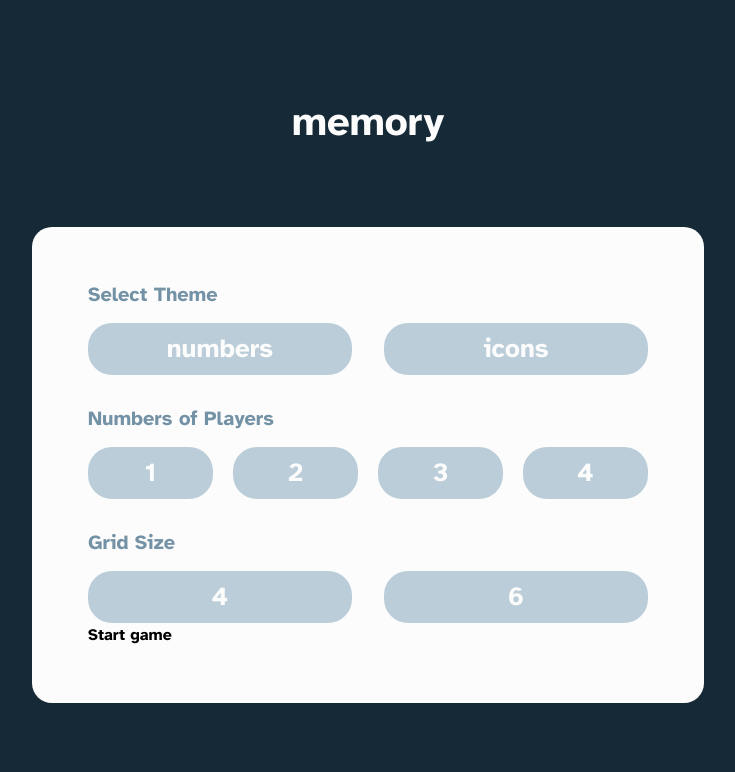
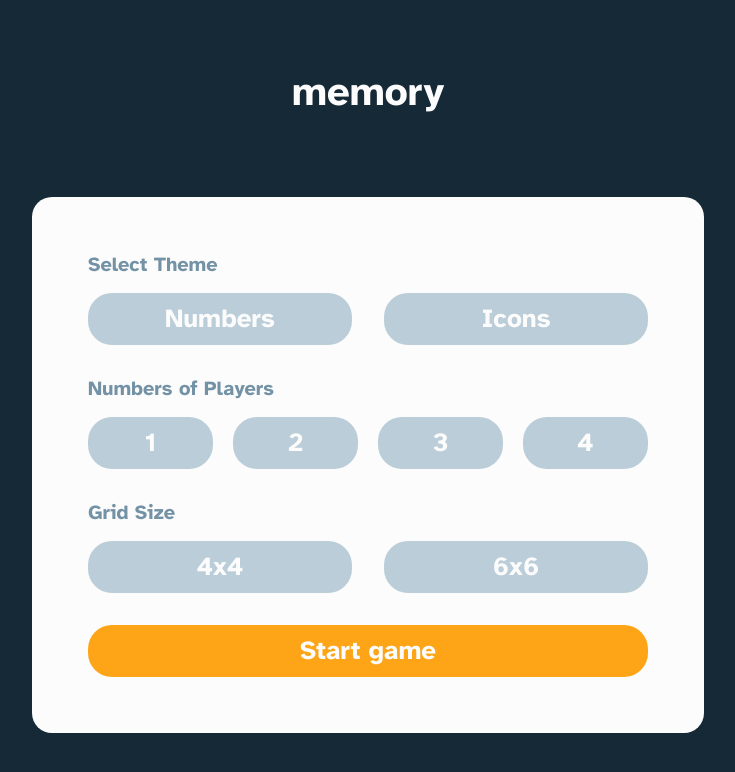
Before and after one commit to MarcinFiuk/memory-game, a React (Create React App) app: page / in a window 1280 px wide. Shown: the top 772 px of the page, without its empty margins (272-1007 px from the left). Built offline with nearby package versions, Linux system fonts and the light colour scheme.

Commit message:
style: add selected attribute to button

```diff
--- a/src/components/Button.tsx
+++ b/src/components/Button.tsx
@@ -1,12 +1,11 @@
-import React from 'react';
+import { ComponentPropsWithoutRef } from 'react';
 
-type ButtonProps = {
-    onClick?: () => void;
+type ButtonProps = ComponentPropsWithoutRef<'button'> & {
     style?: React.CSSProperties;
+    selected?: boolean;
     customColor?: string;
     customFontSize?: string;
     customFontColor?: string;
-    children: React.ReactNode;
 };
 
 function Button({
@@ -15,10 +14,15 @@ function Button({
     customFontSize,
     customFontColor,
     children,
+    selected,
 }: ButtonProps) {
-    const bgColor = customColor
-        ? customColor
-        : 'bg-clr-primary-300 hover:bg-clr-accent-400';
+    let bgColor = 'bg-clr-primary-300 hover:bg-clr-accent-400';
+    if (customColor) {
+        bgColor = customColor;
+    }
+    if (selected) {
+        bgColor = 'bg-clr-primary-900 hover:bg-clr-accent-400';
+    }
 
     const fontSize = customFontSize ? customFontSize : 'md:text-custom-l';
     const fontColor = customFontColor
--- a/src/components/StartingGame/StartingIndividualOption.tsx
+++ b/src/components/StartingGame/StartingIndividualOption.tsx
@@ -3,7 +3,7 @@ import { Settings, useGameParameters } from '../../context/StartGameParameters';
 
 type IndividualOptionProps<T extends keyof Settings> = {
     title?: string;
-    arrWithButtons: Array<Settings[T]>;
+    arrWithButtons: Array<{ text: string; value: Settings[T] }>;
     objKey: T;
     individualStyle?: {
         mt?: string;
@@ -20,7 +20,7 @@ function StartingIndividualOption<T extends keyof Settings>({
     individualStyle,
 }: IndividualOptionProps<T>) {
     const { startingParameters, setSetting } = useGameParameters();
-    const value = startingParameters.settings[objKey]
+    const contextValue = startingParameters.settings[objKey];
 
     return (
         <div className={`${individualStyle?.mt}`}>
@@ -28,16 +28,18 @@ function StartingIndividualOption<T extends keyof Settings>({
                 {title}
             </p>
             <div className={`flex justify-center ${individualStyle?.gap}`}>
-                {arrWithButtons.map((content, index) => {
+                {arrWithButtons.map((button, index) => {
+                    const { text, value } = button;
                     return (
                         <Button
                             key={index}
                             customColor={individualStyle?.customColor}
                             customFontSize={individualStyle?.customFont}
-                            onClick={() => setSetting(objKey, content)}
-                            aria-selected={value === content}
+                            onClick={() => setSetting(objKey, value)}
+                            aria-selected={contextValue === value}
+                            selected={contextValue === value}
                         >
-                            {content}
+                            {text}
                         </Button>
                     );
                 })}
--- a/src/components/StartingGame/StartingOptions.tsx
+++ b/src/components/StartingGame/StartingOptions.tsx
@@ -1,5 +1,6 @@
 import StartingIndividualOption from './StartingIndividualOption';
 import { useGameParameters } from '../../context/StartGameParameters';
+import Button from '../Button';
 
 function StartingOptions() {
     const { startGame } = useGameParameters();
@@ -9,22 +10,41 @@ function StartingOptions() {
             <StartingIndividualOption
                 title='Select Theme'
                 objKey='type'
-                arrWithButtons={['numbers', 'icons']}
+                arrWithButtons={[
+                    { text: 'Numbers', value: 'numbers' },
+                    { text: 'Icons', value: 'icons' },
+                ]}
                 individualStyle={{ gap: 'gap-3 md:gap-8' }}
+                //NOTE: find better way to play with style!¬!!!!!!!!!
             />
             <StartingIndividualOption
                 title='Numbers of Players'
                 objKey='numOfPlayers'
-                arrWithButtons={[1, 2, 3, 4]}
+                arrWithButtons={[
+                    { text: '1', value: 1 },
+                    { text: '2', value: 2 },
+                    { text: '3', value: 3 },
+                    { text: '4', value: 4 },
+                ]}
                 individualStyle={{ mt: 'mt-6 md:mt-8', gap: 'gap-3 md:gap-5' }}
             />
             <StartingIndividualOption
                 title='Grid Size'
                 objKey='grid'
-                arrWithButtons={[4, 6]}
+                arrWithButtons={[
+                    { text: '4x4', value: 4 },
+                    { text: '6x6', value: 6 },
+                ]}
                 individualStyle={{ mt: 'mt-6  md:mt-8', gap: 'gap-3 md:gap-8' }}
             />
-            <button type="button" onClick={startGame}>Start game</button>
+            <div className='mt-8 '>
+                <Button
+                    customColor='bg-clr-primary-500 hover:bg-clr-accent-500'
+                    onClick={startGame}
+                >
+                    Start game
+                </Button>
+            </div>
         </div>
     );
 }
```
